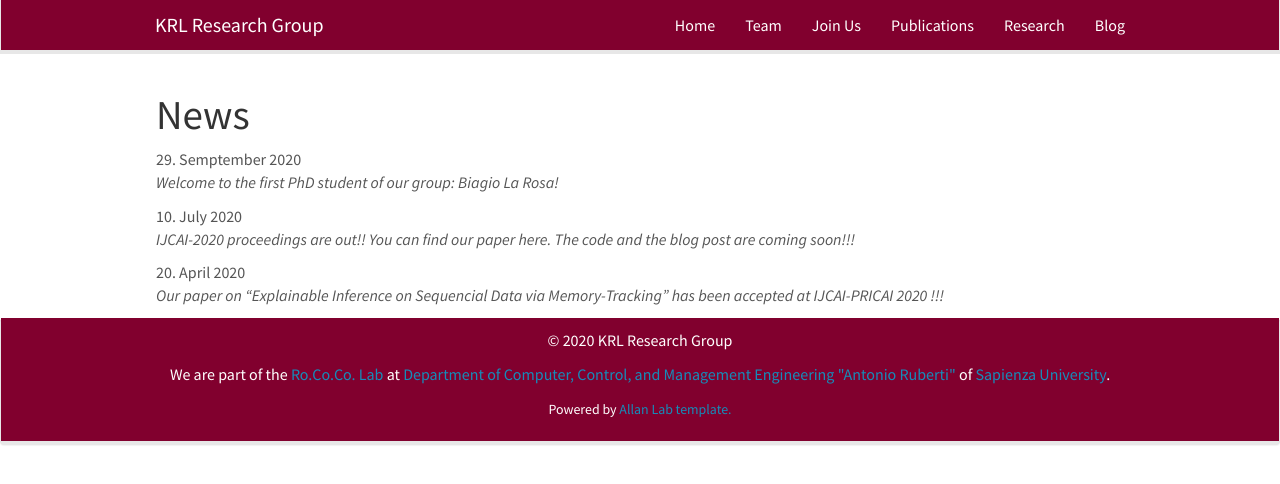
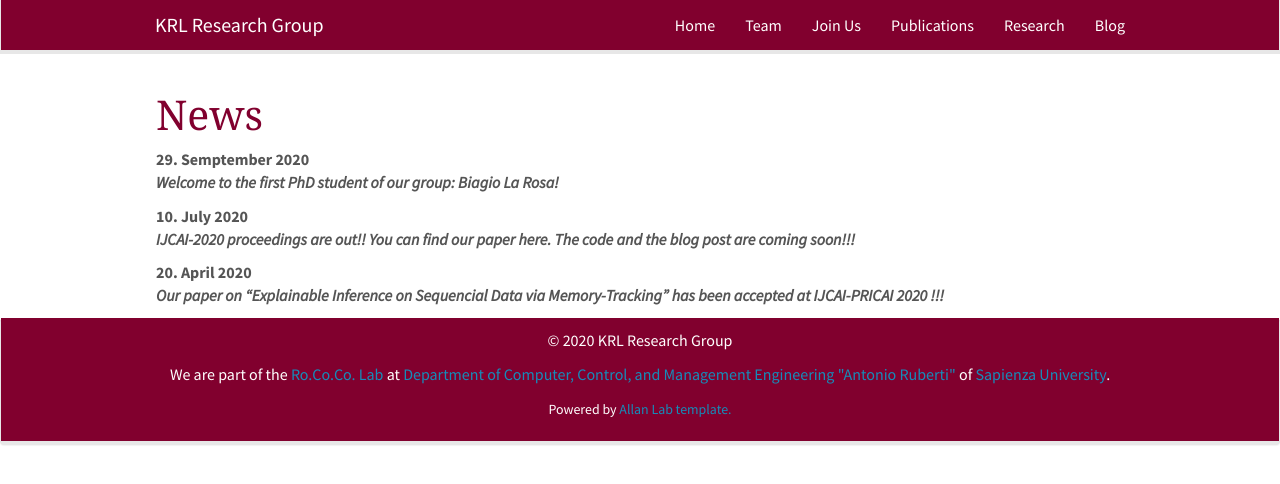
Before and after one commit to KRLGroup/krlgroup.github.io, a Jekyll site: the page built from _pages/allnews.md, in a window 1280 px wide. Shown: the top 484 px of the page. Built offline with Jekyll 4.4.1, drawn with Linux system fonts in a browser that asks for light colours; nearby versions of some CDN libraries.

Commit message:
News: changed fonts and limits of latest news

```diff
--- a/_includes/news.html
+++ b/_includes/news.html
@@ -1,8 +1,8 @@
 
 <div class="well">
-<h2 class="sapienza-text">News</h2>
+<h2 class="sapienza-text">Latest News</h2>
 
-{% for article in site.data.news limit:9 %}
+{% for article in site.data.news limit:5 %}
 <b>{{ article.date }}</b>
 <p>{{ article.headline }}</p>
 {% endfor %}
--- a/_pages/allnews.md
+++ b/_pages/allnews.md
@@ -6,9 +6,9 @@
 permalink: /allnews.html
 ---
 
-# News
+<h1 class="sapienza-text"> News </h1>
 
 {% for article in site.data.news %}
-<p>{{ article.date }} <br>
+<p><b>{{ article.date }}<b> <br>
 <em>{{ article.headline }}</em></p>
 {% endfor %}
```
